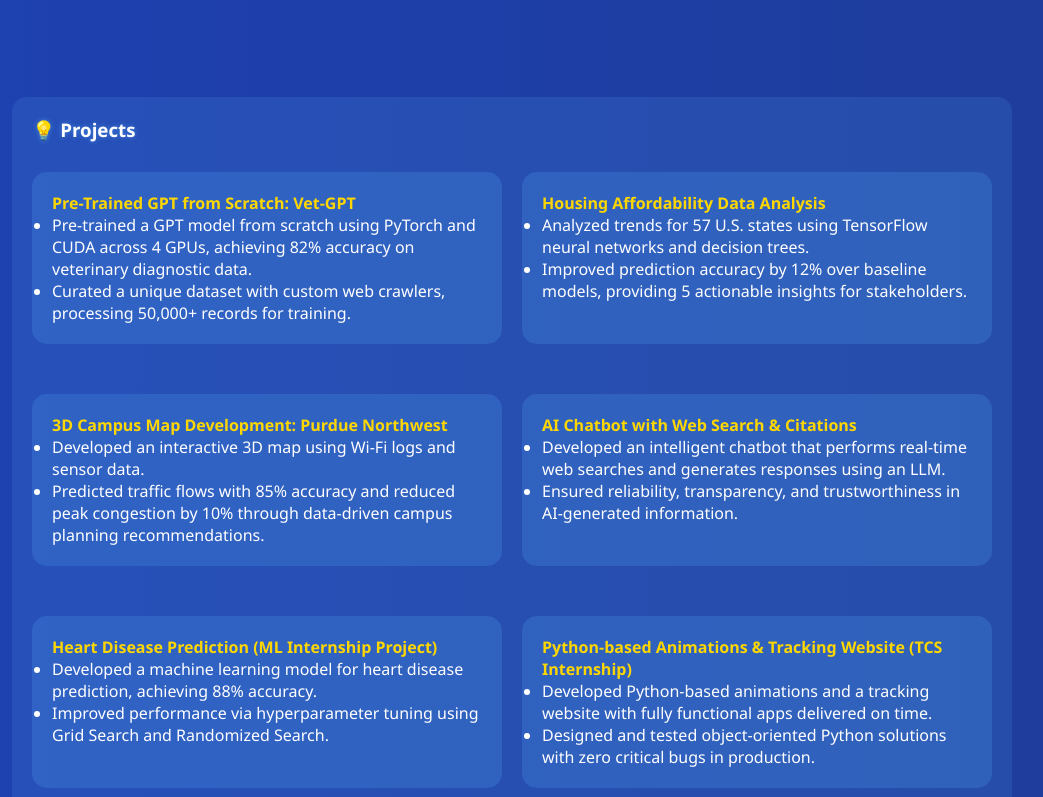
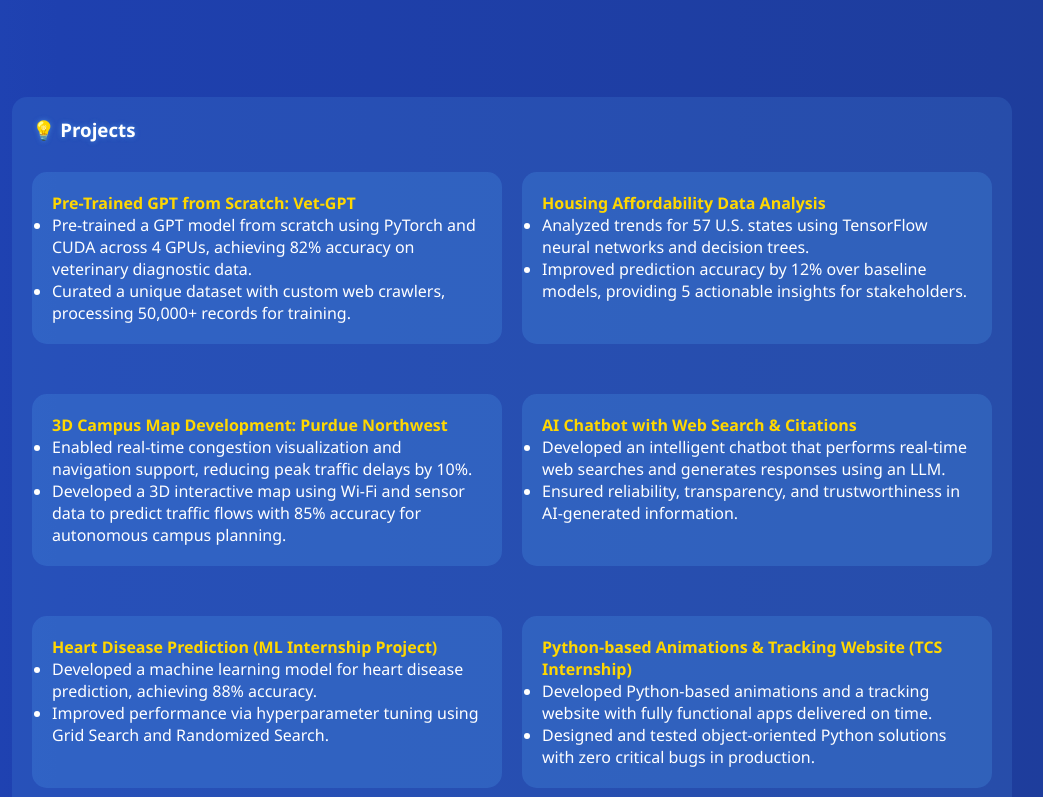
Before and after one commit to geethikakorrapati/Geethikakorrapati.github.io, a plain HTML site: page index.html in a window 1280 px wide. Both pictures are taken after a click on the button "Projects". Shown: the part 372-1169 px from the top of the page, without its empty margins (128-1171 px from the left). Drawn offline with nearby package versions, Linux system fonts and the light colour scheme.

Commit message:
index.html

```diff
--- a/index.html
+++ b/index.html
@@ -115,8 +115,8 @@
       <div class="project-card">
         <strong style="color:#FFD700;">3D Campus Map Development: Purdue Northwest</strong>
         <ul>
-          <li>Developed an interactive 3D map using Wi-Fi logs and sensor data.</li>
-          <li>Predicted traffic flows with 85% accuracy and reduced peak congestion by 10% through data-driven campus planning recommendations.</li>
+          <li>Enabled real-time congestion visualization and navigation support, reducing peak traffic delays by 10%.</li>
+          <li>Developed a 3D interactive map using Wi-Fi and sensor data to predict traffic flows with 85% accuracy for autonomous campus planning.</li>
         </ul>
       </div>
       <div class="project-card">
```
